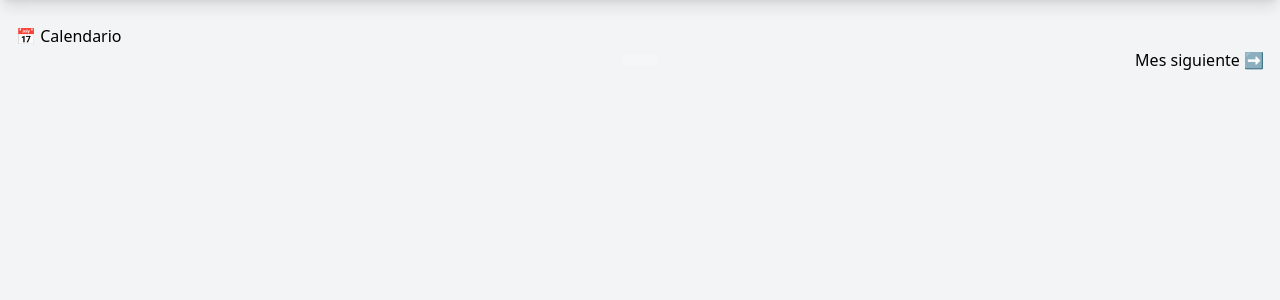
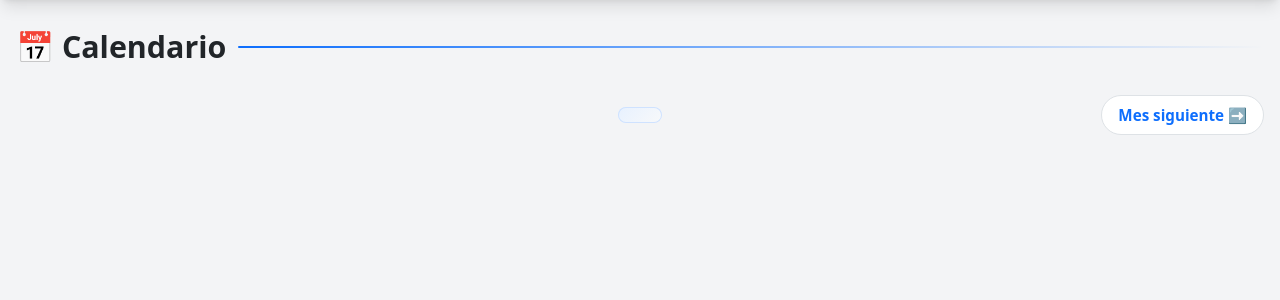
Before and after one commit to Vleontueso78/Proyecto-Django, a Django app: template tareas_proyecto/finanzas/templates/finanzas/calendario_ver.html in a window 1280 px wide. Shown: the part 64-364 px from the top of the page. Run offline with Django 5.2, Linux system fonts and the light colour scheme; the template is opened without the code that fills it, so the values that code supplies are empty; some libraries are stand-ins or nearby versions.

Commit message:
Mejora visual de Calendario

```diff
--- /dev/null
+++ b/tareas_proyecto/finanzas/views/calendario_views/__init__.py
@@ -0,0 +1,3 @@
+from .configurar_calendario import configurar_calendario
+from .calendario_ver import calendario_ver
+from .detalle_dia import detalle_dia
--- a/tareas_proyecto/static/css/finanzas/calendario/calendario.css
+++ b/tareas_proyecto/static/css/finanzas/calendario/calendario.css
@@ -1,3 +1,26 @@
+/* ==========================
+   TÍTULO DEL CALENDARIO
+========================== */
+
+#titulo-finanzas {
+    display: flex;
+    align-items: center;
+    gap: 12px;
+    font-size: 1.9rem;
+    font-weight: 800;
+    margin-bottom: 22px;
+    color: #212529;
+}
+
+#titulo-finanzas::after {
+    content: "";
+    flex: 1;
+    height: 2px;
+    background: linear-gradient(to right, #0d6efd, transparent);
+    border-radius: 2px;
+}
+
+
 /* ==========================
    NAVEGACIÓN DEL CALENDARIO
 ========================== */
@@ -6,11 +29,28 @@
     display: grid;
     grid-template-columns: 1fr auto 1fr;
     align-items: center;
-    margin-bottom: 20px;
+    margin: 25px 0 15px;
+    gap: 10px;
 }
 
-.calendario-nav a {
+/* Botones de navegación */
+.calendario-nav .btn {
+    padding: 8px 16px;
+    border-radius: 999px;
+    font-weight: 600;
+    font-size: 0.95rem;
+    background: #ffffff;
+    border: 1px solid #dee2e6;
+    color: #0d6efd;
+    transition: all 0.2s ease;
     max-width: max-content;
+}
+
+.calendario-nav .btn:hover {
+    background: #0d6efd;
+    color: #ffffff;
+    box-shadow: 0 4px 12px rgba(13, 110, 253, 0.25);
+    transform: translateY(-1px);
 }
 
 .calendario-nav a:first-child {
@@ -21,14 +61,18 @@
     justify-self: end;
 }
 
+/* Mes actual */
 .calendario-mes {
-    font-size: 1.3rem;
-    font-weight: 700;
-    padding: 6px 18px;
-    border-radius: 12px;
-    background-color: #f4f6f8;
-    color: #222;
+    font-size: 1.35rem;
+    font-weight: 800;
+    padding: 8px 22px;
+    border-radius: 999px;
+    background: linear-gradient(135deg, #e7f1ff, #f8f9fa);
+    color: #0d6efd;
     text-align: center;
+    text-transform: capitalize;
+    letter-spacing: 0.5px;
+    box-shadow: inset 0 0 0 1px #cfe2ff;
 }
 
 
@@ -56,6 +100,7 @@
     color: inherit;
     background: #f2f2f2;
     position: relative;
+    box-shadow: 0 2px 6px rgba(0,0,0,0.04);
     transition: transform 0.15s ease, box-shadow 0.15s ease;
 }
 
@@ -72,15 +117,18 @@
 .dia-calendario.completo {
     background: #d4edda;
     color: #155724;
+    box-shadow: 0 3px 8px rgba(25, 135, 84, 0.25);
 }
 
 .dia-calendario.pendiente {
     background: #fff3cd;
     color: #856404;
+    box-shadow: 0 3px 8px rgba(255, 193, 7, 0.25);
 }
 
 .dia-calendario.hoy {
     border: 2px solid #0d6efd;
+    background: #e7f1ff;
 }
 
 .dia-calendario.futuro {
@@ -88,6 +136,11 @@
     color: #6c757d;
     pointer-events: none;
     opacity: 0.6;
+}
+
+.dia-calendario.futuro:hover {
+    transform: none;
+    box-shadow: none;
 }
 
 
@@ -102,6 +155,7 @@
 
 .estado {
     display: block;
-    font-size: 0.9rem;
-    margin-top: 4px;
+    font-size: 1rem;
+    margin-top: 6px;
+    opacity: 0.85;
 }
```
Also changed, not shown: tareas_proyecto/finanzas/views/calendario_views.py (deleted, +0 -205 lines), tareas_proyecto/finanzas/views/calendario_views/calendario_ver.py (added, +99 -0 lines), tareas_proyecto/finanzas/views/calendario_views/configurar_calendario.py (added, +50 -0 lines), tareas_proyecto/finanzas/views/calendario_views/detalle_dia.py (added, +47 -0 lines).
